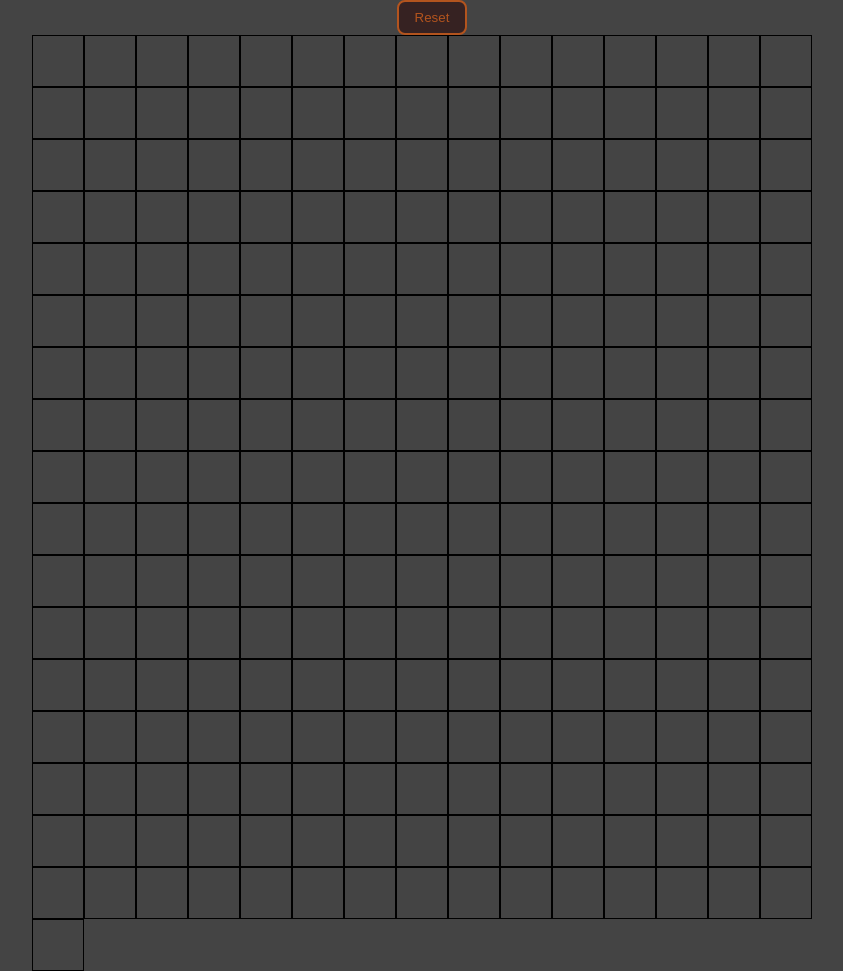
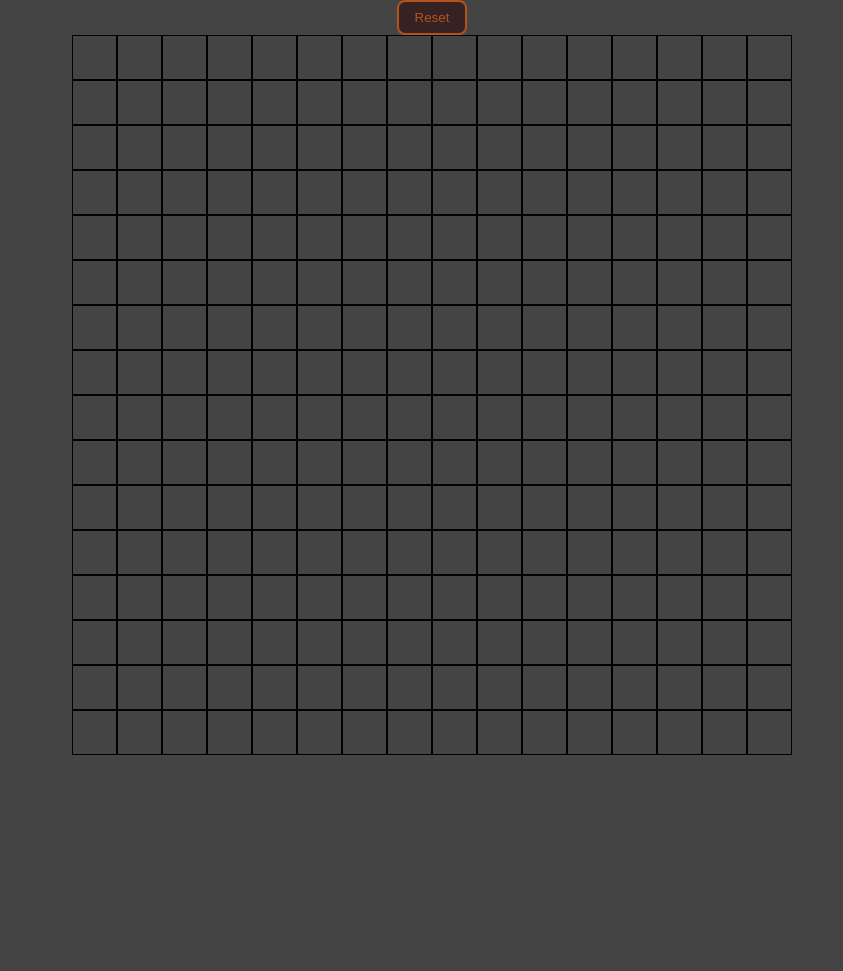
Before and after one commit to scheals/etch-a-sketch, a plain HTML site: page index.html in a window 1280 px wide. Shown: the whole page, without its empty margins (208-1051 px from the left). After the commit the page ends 800 px from the top, so only its background shows below. Drawn offline with Linux system fonts and the light colour scheme.

Commit message:
Introduce 16x16 flexbox grid

```diff
--- a/script.js
+++ b/script.js
@@ -1,6 +1,12 @@
 const gridContainer = document.querySelector('.grid');
-for (let i = 1; i <= 256; i++) {
-    const div = document.createElement('div');
-    div.setAttribute('class', 'square');
-    gridContainer.appendChild(div);
+
+for (let i = 1; i <= 16; i++) {
+    const divRow = document.createElement('div');
+    divRow.setAttribute('class', 'row');
+    gridContainer.appendChild(divRow);
+    for (let i = 1; i <= 16; i++) {
+        const divSquare = document.createElement('div');
+        divSquare.setAttribute('class', 'square');
+        divRow.appendChild(divSquare);
+    }
 }
--- a/style.css
+++ b/style.css
@@ -17,13 +17,14 @@ main {
 }
 .grid {
     display: flex;
-    max-width: 100vh;
-    max-height: 100vh;
+    width: 90vh;
+    height: 90vh;
     flex-wrap: wrap;
 }
 .square {
-    min-width: 50px;
-    min-height: 50px;
+    flex: 1 1 content;
+    min-width: 5px;
+    min-height: 5px;
     border: 1px solid black;
 }
 .square:hover {
@@ -37,3 +38,8 @@ main {
     background-color: #362222;
     color: #B3541E;
 }
+.row {
+    display: flex;
+    flex: 1 1 auto;
+    width: 900px;
+}
```
